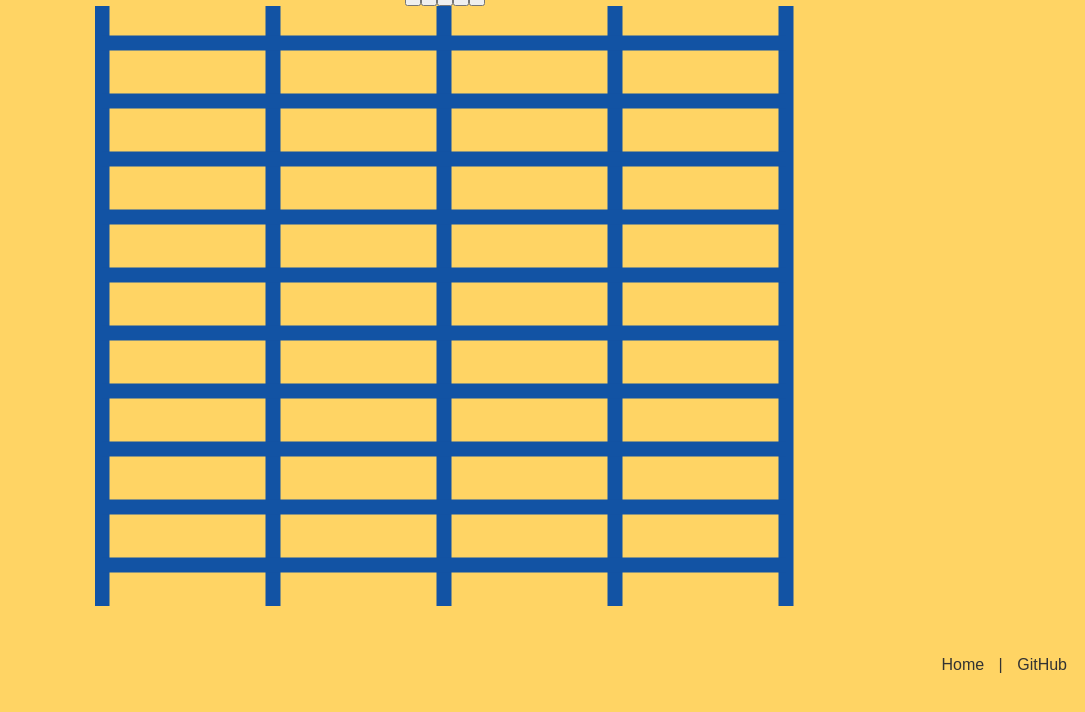
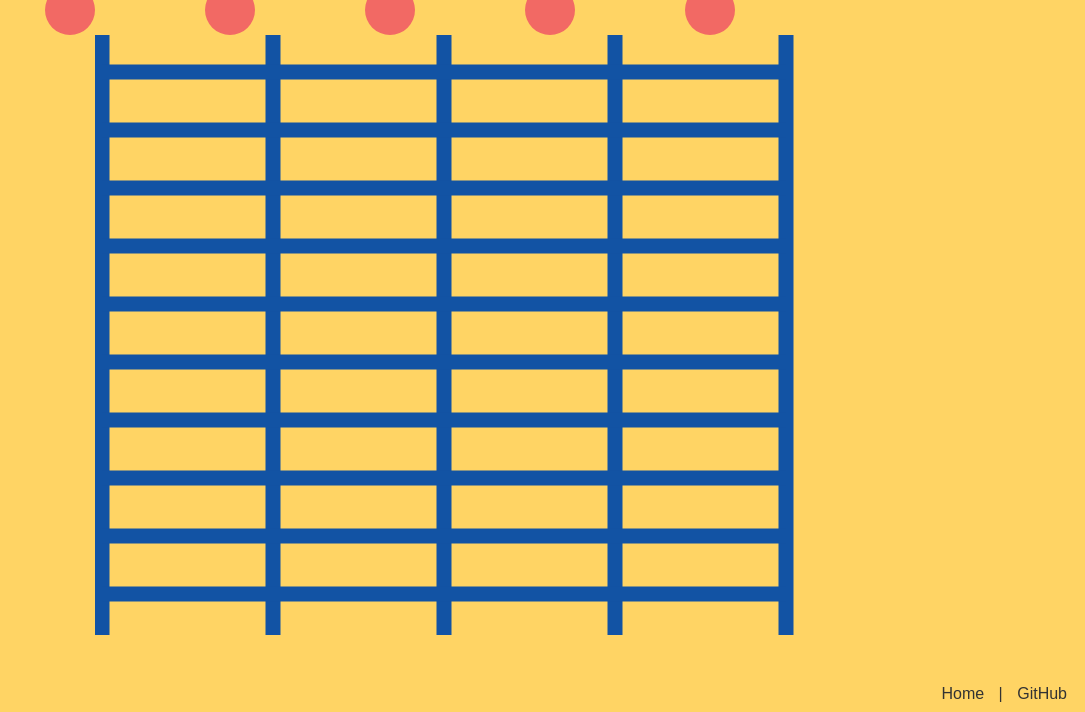
Before and after one commit to urokomori/AmidaKuji, a plain HTML site: page index.html in a window 1280 px wide. Shown: the part 171-883 px from the top of the page, without its empty margins (195-1280 px from the left). Before the commit the page ends 854 px from the top, so only its background shows below. Drawn offline with nearby package versions, Linux system fonts and the light colour scheme.

Commit message:
[Modify] Modify the style of the button.

```diff
--- a/css/common.css
+++ b/css/common.css
@@ -37,5 +37,14 @@ a:hover{
 }
 
 input{
+	width:50px;
+	height:50px;
+	border-radius:50%;
+	background-color:#F26964;
+	margin-right:110px;
+	border:none;
+}
 
+input:hover{
+	opacity:0.7;
 }
--- a/script/main.js
+++ b/script/main.js
@@ -80,5 +80,11 @@ function addLotButton(width, height) {
             .attr('type', 'button')
     );
 
+    var button = document.getElementById('amidakuji-canvas');
+
+    $('#'+id).click(function(){
+      alert(id);
+    })
+
     return;
 }
```
